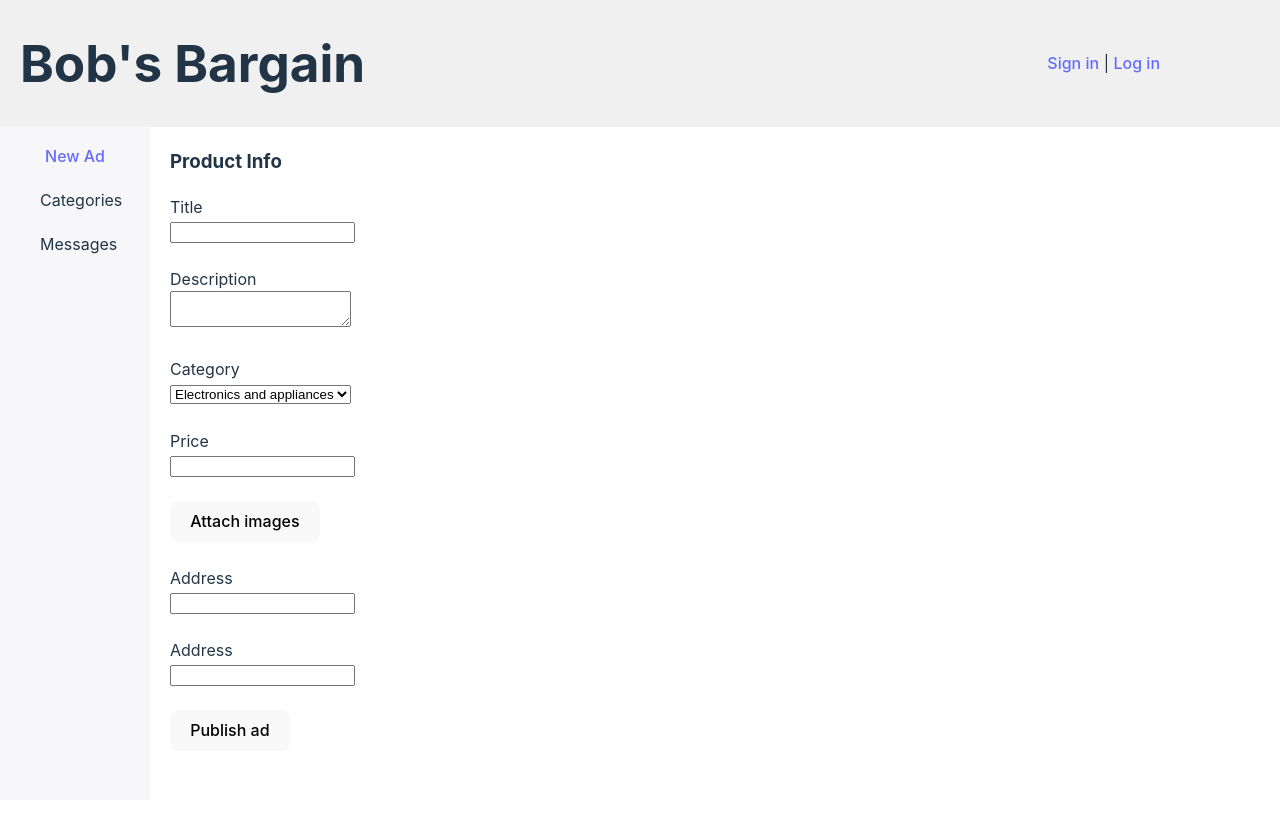
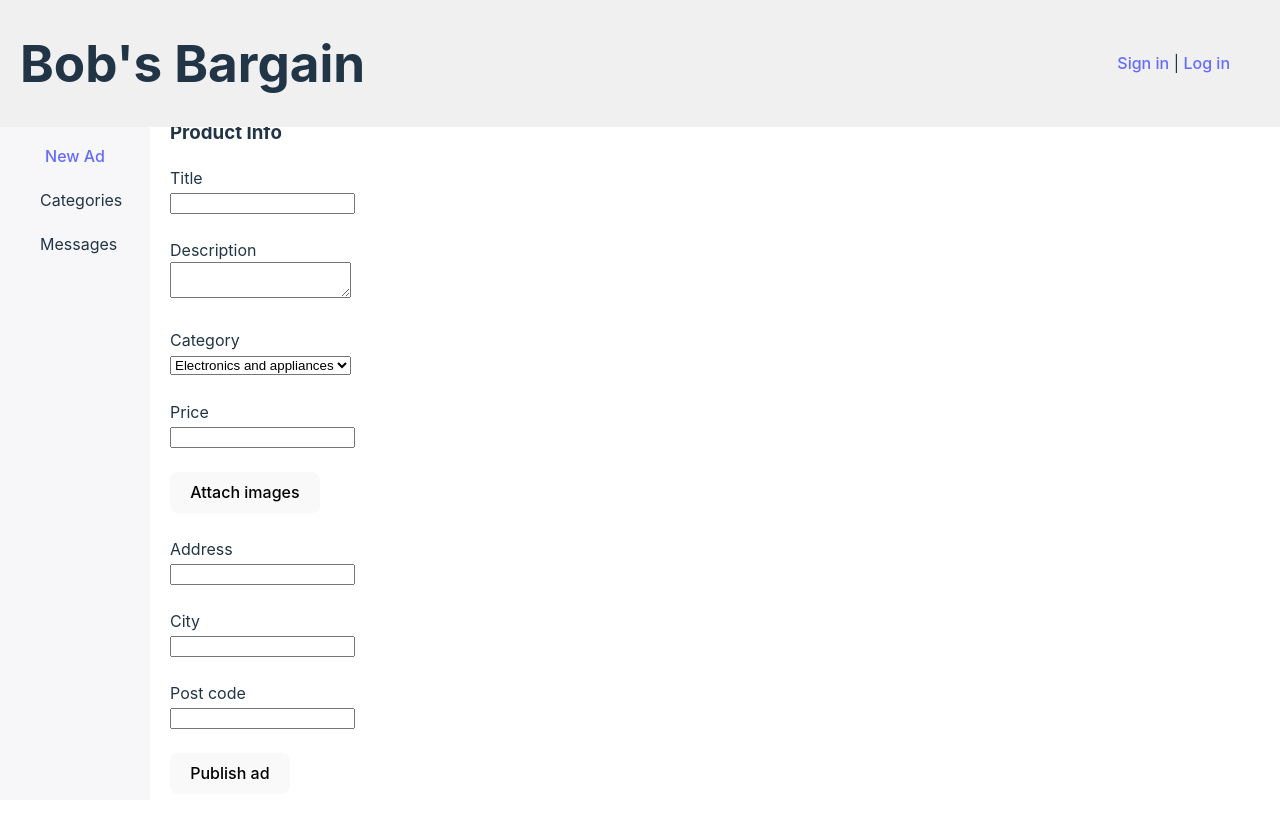
Before and after one commit to maha897/frontend-bobs-bargain, a React (Vite) app: page /new-ad in a window 1280 px wide. Built offline with nearby package versions, Linux system fonts and the light colour scheme.

Commit message:
simple layout

```diff
--- a/src/App.css
+++ b/src/App.css
@@ -11,7 +11,7 @@
   z-index: 1000;
 }
 
-.login {
+.log-in {
   margin-right: 70px;
 }
 
--- a/src/App.jsx
+++ b/src/App.jsx
@@ -5,7 +5,7 @@ import SideMenu from './components/SideMenu'
 import BrowsePage from './components/BrowsePage'
 import { createContext, useState } from 'react'
 import data from './assets/data/products'
-import SignInPage from './components/SignInPage'
+import SignUpPage from './components/SignUpPage'
 import LoginPage from './components/LogInPage'
 import AdForm from './components/AdForm'
 
@@ -22,7 +22,7 @@ function App() {
         <div className='page'>
           <Routes>
             <Route path="/" element={<BrowsePage />}/>
-            <Route path="/sign-in" element={<SignInPage />} />
+            <Route path="/sign-in" element={<SignUpPage />} />
             <Route path='/log-in' element={<LoginPage />} />
             <Route path="/new-ad" element={<AdForm />} />
           </Routes>
--- a/src/components/AdForm.jsx
+++ b/src/components/AdForm.jsx
@@ -28,9 +28,12 @@ function AdForm() {
 
         <div className="ad-form-contact-info">
           <label htmlFor="address">Address</label> <br />
-          <input type="text" name="address" /> <br/><br/>
-          <label htmlFor="address">Address</label> <br />
-          <input type="text" name="address" /> <br/> <br/>
+          <input type="text" name="address" /> <br />
+          <br />
+          <label htmlFor="city">City</label> <br />
+          <input type="text" name="city" /> <br /> <br />
+          <label htmlFor="postcode">Post code</label> <br />
+          <input type="text" name="postcode" /> <br /> <br />
         </div>
 
         <button>Publish ad</button>
--- a/src/components/Header.jsx
+++ b/src/components/Header.jsx
@@ -6,11 +6,11 @@ function Header() {
       <header className="header">
         <h1 className="logo">Bob's Bargain</h1>
         <p className="login">
-          <Link className="sign-in" to={"/sign-in"}>
+          <Link className="sign-up" to={"/sign-up"}>
             Sign in
           </Link>{" "}
           |{" "}
-          <Link className="login" to={"/log-in"}>
+          <Link className="log-in" to={"/log-in"}>
             Log in
           </Link>
         </p>
--- a/src/components/SignInPage.jsx
+++ b/src/components/SignUpPage.jsx
@@ -1,8 +1,8 @@
-function SignInPage() {
+function SignUpPage() {
     return (
-      <div className="signin-page-container">
-        <div className="signin-form-container">
-          <form className="signin-form">
+      <div className="signup-page-container">
+        <div className="signup-form-container">
+          <form className="signup-form">
             <label htmlFor="firstname">First name</label> <br />
             <input type="text" name="firstname" />
             <br />
@@ -30,4 +30,4 @@ function SignInPage() {
     );
 }
 
-export default SignInPage
+export default SignUpPage
```
